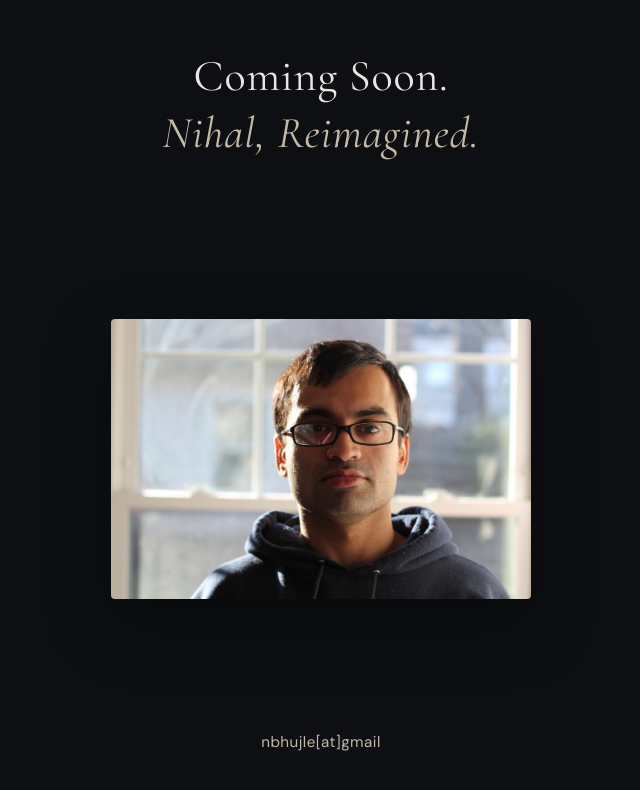
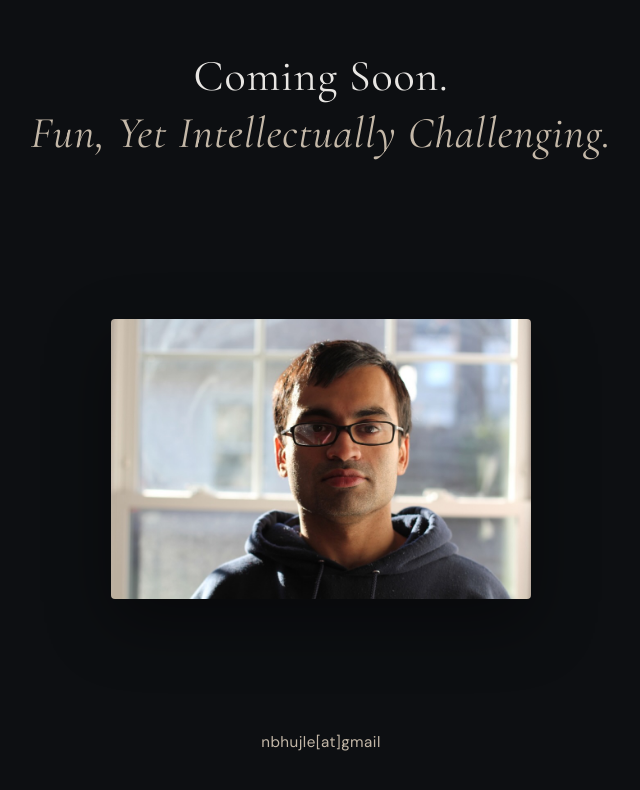
Before and after one commit to nihal-bhujle/website, a plain HTML site: page index.html in a window 1280 px wide. Shown: the whole page, without its empty margins (319-959 px from the left). Drawn offline with nearby package versions, Linux system fonts and the light colour scheme.

Commit message:
Update landing headline text
Made-with: Cursor

```diff
--- a/index.html
+++ b/index.html
@@ -103,7 +103,7 @@
   </style>
 </head>
 <body>
-  <h1 class="headline">Coming Soon.<br><em>Nihal, Reimagined.</em></h1>
+  <h1 class="headline">Coming Soon.<br><em>Fun, Yet Intellectually Challenging.</em></h1>
   <div class="photo-container">
     <img src="assets/nihal-portrait.png" alt="Nihal" width="480" height="640">
   </div>
```
